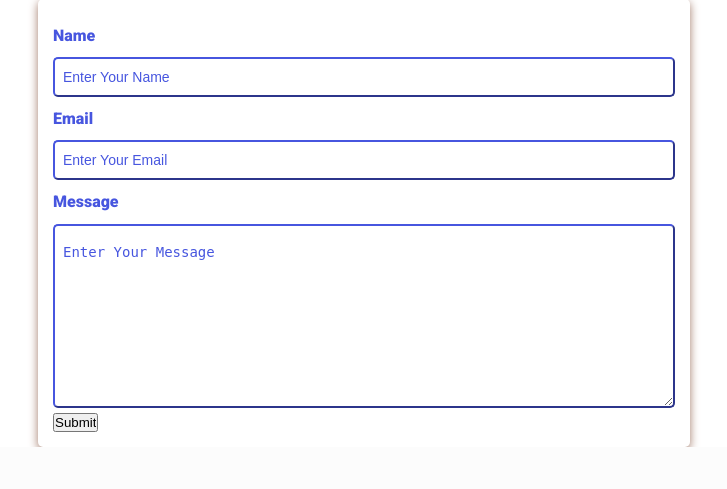
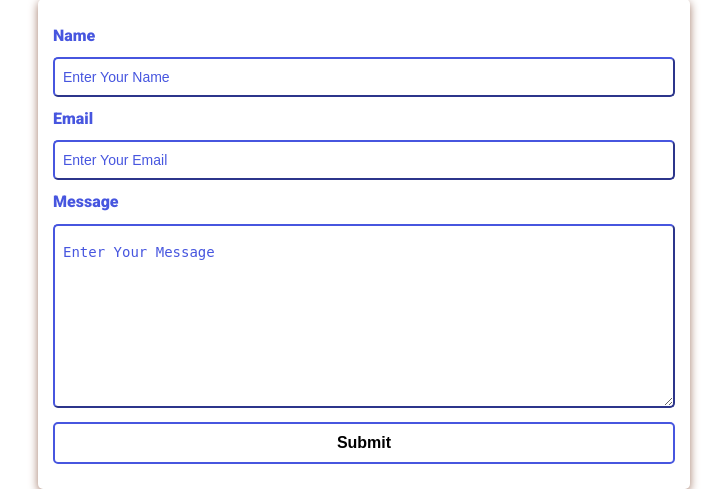
Before and after one commit to dabina2018/dabina2018.github.io, a PHP site: page / in a window 1280 px wide. Shown: the part 1918-2407 px from the top of the page, without its empty margins (276-1003 px from the left). Before the commit the page ends 2365 px from the top, so only its background shows below. Run offline with PHP 8.4, Linux system fonts and the light colour scheme.

Commit message:
saving css edits

```diff
--- a/assets/css/styles.css
+++ b/assets/css/styles.css
@@ -253,3 +253,21 @@ nav ul li {
   padding: 0.5rem;
   color: var(--primary-color);
 }
+
+.submit-btn {
+  width: 100%;
+  padding: 10px;
+  margin: 10px 0;
+  background-color: #fff;
+  border: 2px solid var(--primary-color);
+  border-radius: 5px;
+  font-size: 1rem;
+  font-weight: var(--bold-font);
+  transition: var(--transition);
+}
+
+.submit-btn:hover {
+  background-color: var(--primary-color);
+  border: 2px solid var(--primary-color);
+  cursor: pointer;
+}
```
